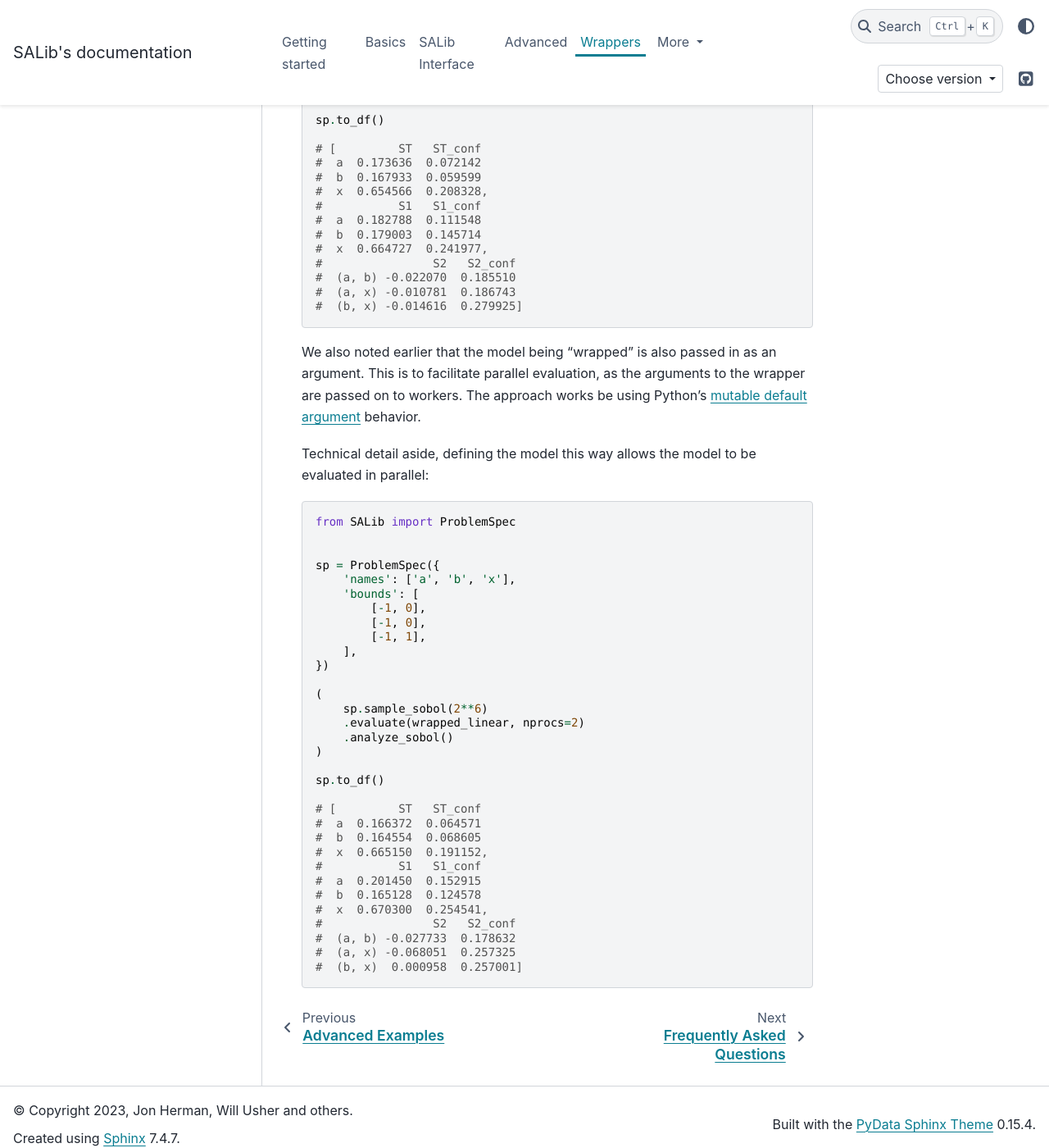
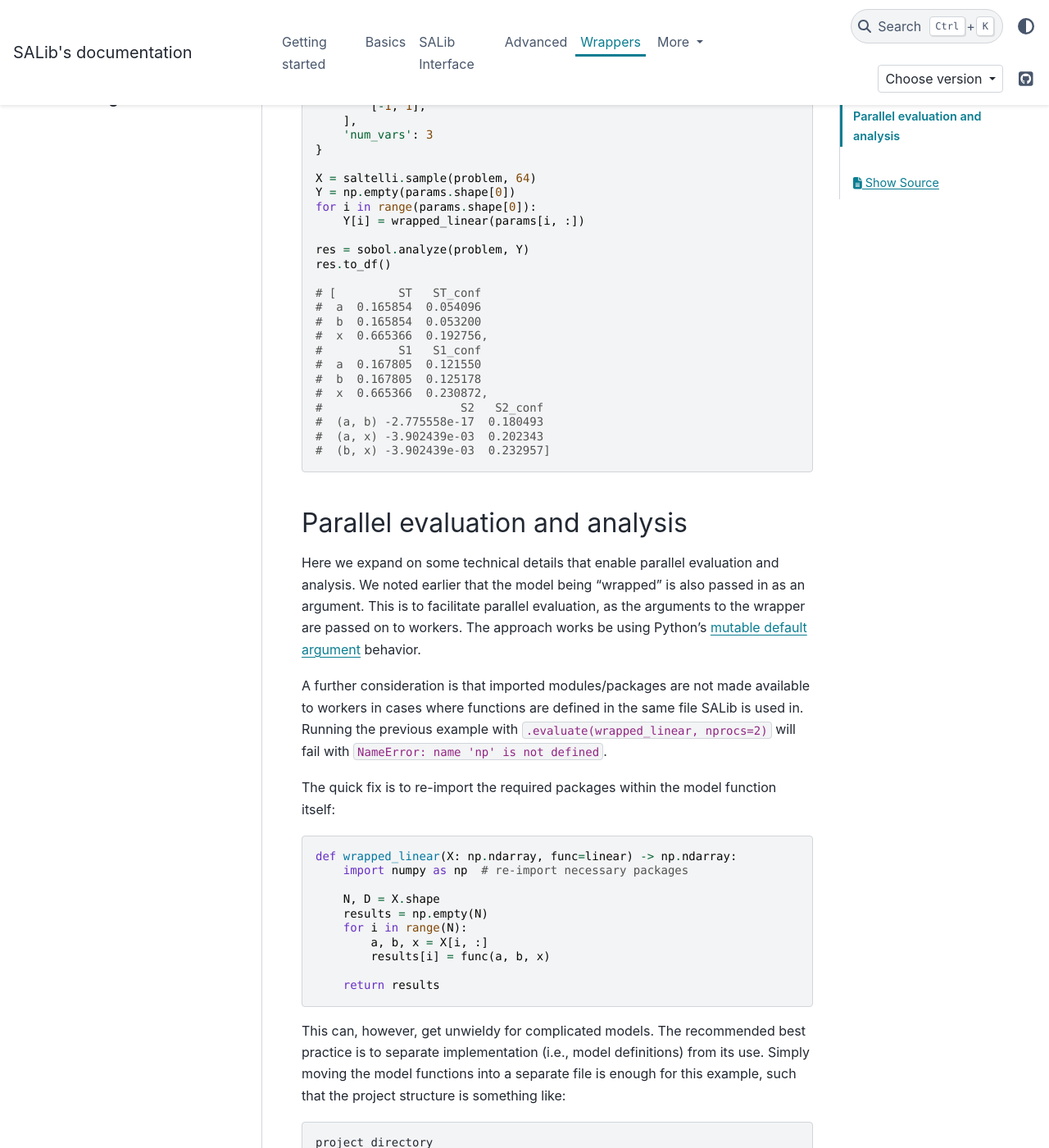
Before and after one commit to SALib/SALib, a Sphinx documentation site: the page built from docs/user_guide/wrappers.rst, in a window 1280 px wide and 1400 px high, scrolled down 2905 px. Shown: the whole window at 82% size. Built offline with Sphinx 7.4.7 and the PyData theme 0.15.4, drawn with Linux system fonts in a browser that asks for light colours; pages that are not in the unit, such as notebooks, are missing from menus; the version number could not be read and is left out; comment, search, counter and statistics services are not loaded; some of the changed text lies outside the part shown.

Commit message:
Update examples on how to conduct parallel analysis and evaluation
Thanks to @morrowcj for catching misleading/incorrect docs.

```diff
--- a/docs/user_guide/wrappers.rst
+++ b/docs/user_guide/wrappers.rst
@@ -1,5 +1,6 @@
+==========================
 Wrapping an existing model
---------------------------
+==========================
 
 SALib performs sensitivity analysis for any model that can be expressed in the form of :math:`f(X) = Y`,
 where :math:`X` is a matrix of inputs (often referred to as the model's factors).
@@ -17,6 +18,7 @@ write a wrapper to allow use with SALib. This is illustrated here with a simple
         """Return y = a + b + x"""
         return a + b + x
 
+
 As SALib expects a (numpy) matrix of factors, we simply "wrap" the function above like so:
 
 .. code:: python
@@ -29,12 +31,15 @@ As SALib expects a (numpy) matrix of factors, we simply "wrap" the function abov
         # Then call the original model
         return func(a, b, x)
 
-.. note:: Wrapped function is an argument
+
+.. note:: **Wrapped function is an argument**
+
     Note here that the model being "wrapped" is also passed in as an argument.
     This will be revisited further down below.
 
 
-.. tip:: Interfacing with external models/programs
+.. tip:: **Interfacing with external models/programs**
+
     Here we showcase interacting with models written in Python.
     If the model is an external program, this is where interfacing code
     would be written.
@@ -57,25 +62,75 @@ Constants, which SALib should not consider, can be expressed by defining default
         return func(a, b, x)
 
 
-Note that the first argument to the wrapper function(s) is a numpy array of shape
-:math:`N*D`, where :math:`D` is the number of model factors (dimensions) and
-:math:`N` is the number of their combinations. The argument name is, by convention,
-denoted as :code:`X`. This is to maximize compatibility with all methods provided
-in SALib as they expect the first argument to hold the model factor values.
-Using :py:func:`functools.partial` from the `functools` package to create wrappers can be useful.
+Note that the first argument to any function provided to SALib is assumed to be
+a numpy array of shape :math:`N*D`, where :math:`D` is the number of model
+factors (dimensions) and :math:`N` is the number of their combinations. The
+argument name is, by convention, denoted as :code:`X`. This is to maximize
+compatibility with all methods provided in SALib as they expect the first
+argument to hold the model factor values. Using :py:func:`functools.partial`
+from the `functools` package to create wrappers can be useful.
 
-In this example, the model (:code:`linear()`) can be used with both scalar inputs or `numpy` arrays.
-In cases where `a`, `b` or `x` are a vector of inputs, `numpy` will automatically vectorize the
-calculation.
-
-There are many cases where the model is not (or cannot be easily) expressed in a vectorizable form.
-When using the core SALib functions directly in such cases, the user is expected to evaluate the
-model in a `for` loop themselves.
+In this example, the model (:code:`linear()`) can be used with both scalar
+inputs or `numpy` arrays. In cases where `a`, `b` or `x` are a vector of
+inputs, `numpy` will automatically vectorize the calculation. There are many
+cases where the model is not (or cannot be easily) expressed in a vectorizable
+form. In such cases, simply apply a :code:`for` loop as in the example below.
 
 .. code:: python
 
-    from SALib.sample import saltelli
-    from SALib.analyze import sobol
+    import numpy as np
+    from SALib import ProblemSpec
+
+
+    def linear(a: float, b: float, x: float) -> float:
+        return a + b * x
+
+
+    def wrapped_linear(X: np.ndarray, func=linear) -> np.ndarray:
+        N, D = X.shape
+        results = np.empty(N)
+        for i in range(N):
+            a, b, x = X[i, :]
+            results[i] = func(a, b, x)
+
+        return results
+
+
+    sp = ProblemSpec({
+        'names': ['a', 'b', 'x'],
+        'bounds': [
+            [-1, 0],
+            [-1, 0],
+            [-1, 1],
+        ],
+    })
+
+    (
+        sp.sample_sobol(2**6)
+        .evaluate(wrapped_linear)
+        .analyze_sobol()
+    )
+
+    sp.to_df()
+
+    # [         ST   ST_conf
+    #  a  0.173636  0.072142
+    #  b  0.167933  0.059599
+    #  x  0.654566  0.208328,
+    #           S1   S1_conf
+    #  a  0.182788  0.111548
+    #  b  0.179003  0.145714
+    #  x  0.664727  0.241977,
+    #                S2   S2_conf
+    #  (a, b) -0.022070  0.185510
+    #  (a, x) -0.010781  0.186743
+    #  (b, x) -0.014616  0.279925]
+
+
+Use of the core SALib functions equivalent to the previous example are shown
+below:
+
+.. code:: python
 
     problem = {
         'names': ['a', 'b', 'x'],
@@ -108,56 +163,85 @@ model in a `for` loop themselves.
     #  (a, x) -3.902439e-03  0.202343
     #  (b, x) -3.902439e-03  0.232957]
 
-This highlights one usability aspect of using the SALib `ProblemSpec` Interface - it
-automatically applies the model for each individual sample set in a `for` loop
-(at the cost of computational efficiency).
+
+Parallel evaluation and analysis
+--------------------------------
+
+Here we expand on some technical details that enable parallel evaluation and
+analysis. We noted earlier that the model being "wrapped" is also passed in
+as an argument. This is to facilitate parallel evaluation, as the arguments
+to the wrapper are passed on to workers. The approach works be using Python's
+`mutable default argument <https://docs.python-guide.org/writing/gotchas/#mutable-default-arguments>`_
+behavior.
+
+A further consideration is that imported modules/packages are not made
+available to workers in cases where functions are defined in the same file
+SALib is used in. Running the previous example with :code:`.evaluate(wrapped_linear, nprocs=2)`
+will fail with :code:`NameError: name 'np' is not defined`.
+
+The quick fix is to re-import the required packages within the model function
+itself:
 
 .. code:: python
 
-    from SALib import ProblemSpec
+    def wrapped_linear(X: np.ndarray, func=linear) -> np.ndarray:
+        import numpy as np  # re-import necessary packages
+
+        N, D = X.shape
+        results = np.empty(N)
+        for i in range(N):
+            a, b, x = X[i, :]
+            results[i] = func(a, b, x)
+
+        return results
 
 
-    sp = ProblemSpec({
-        'names': ['a', 'b', 'x'],
-        'bounds': [
-            [-1, 0],
-            [-1, 0],
-            [-1, 1],
-        ],
-    })
+This can, however, get unwieldy for complicated models. The recommended best
+practice is to separate implementation (i.e., model definitions) from its use.
+Simply moving the model functions into a separate file is enough for this
+example, such that the project structure is something like:
 
-    (
-        sp.sample_sobol(2**6)
-        .evaluate(wrapped_linear)
-        .analyze_sobol()
-    )
+::
 
-    sp.to_df()
+    project_directory
+    |-- model_definition.py
+    └── analysis.py
 
-    # [         ST   ST_conf
-    #  a  0.173636  0.072142
-    #  b  0.167933  0.059599
-    #  x  0.654566  0.208328,
-    #           S1   S1_conf
-    #  a  0.182788  0.111548
-    #  b  0.179003  0.145714
-    #  x  0.664727  0.241977,
-    #                S2   S2_conf
-    #  (a, b) -0.022070  0.185510
-    #  (a, x) -0.010781  0.186743
-    #  (b, x) -0.014616  0.279925]
 
-We also noted earlier that the model being "wrapped" is also passed in as an argument.
-This is to facilitate parallel evaluation, as the arguments to the wrapper
-are passed on to workers. The approach works be using Python's
-`mutable default argument <https://docs.python-guide.org/writing/gotchas/#mutable-default-arguments>`_
-behavior.
+.. tip:: **Project structure**
 
-Technical detail aside, defining the model this way allows the model to be evaluated in parallel:
+    The project structure shown above is for example purposes only.
+    It is highly recommended that a standardized directory structure,
+    such as https://github.com/drivendata/cookiecutter-data-science,
+    be adopted to improve usability and reproducibility.
+
+
+Here, :code:`model_definitions.py` holds the model definitions:
 
 .. code:: python
 
-    from SALib import ProblemSpec
+    import numpy as np
+
+
+    def linear(a: float, b: float, x: float) -> float:
+        return a + b * x
+
+
+    def wrapped_linear(X: np.ndarray, func=linear) -> np.ndarray:
+        N, D = X.shape
+        results = np.empty(N)
+        for i in range(N):
+            a, b, x = X[i, :]
+            results[i] = func(a, b, x)
+
+        return results
+
+
+and :code:`analysis.py` contains use of SALib:
+
+.. code:: python
+
+    from model_definition import wrapped_linear
 
 
     sp = ProblemSpec({
@@ -172,20 +256,23 @@ Technical detail aside, defining the model this way allows the model to be evalu
     (
         sp.sample_sobol(2**6)
         .evaluate(wrapped_linear, nprocs=2)
-        .analyze_sobol()
+        .analyze_sobol(nprocs=2)
     )
 
-    sp.to_df()
 
-    # [         ST   ST_conf
-    #  a  0.166372  0.064571
-    #  b  0.164554  0.068605
-    #  x  0.665150  0.191152,
-    #           S1   S1_conf
-    #  a  0.201450  0.152915
-    #  b  0.165128  0.124578
-    #  x  0.670300  0.254541,
-    #                S2   S2_conf
-    #  (a, b) -0.027733  0.178632
-    #  (a, x) -0.068051  0.257325
-    #  (b, x)  0.000958  0.257001]
+.. note:: **Multi-processing**
+
+    Some interactive Python consoles, including earlier versions of
+    IPython, may appear to hang on Windows when utilizing parallel
+    evaluation and analysis. In such cases, the recommended workaround
+    is to wrap use of SALib with a :code:`__main__` check to ensure
+    it is only run in the top-level environment.
+
+    .. code:: python
+
+        if __name__ == "__main__":
+            (
+                sp.sample_sobol(2**6)
+                .evaluate(wrapped_linear, nprocs=2)
+                .analyze_sobol(nprocs=2)
+            )
```
